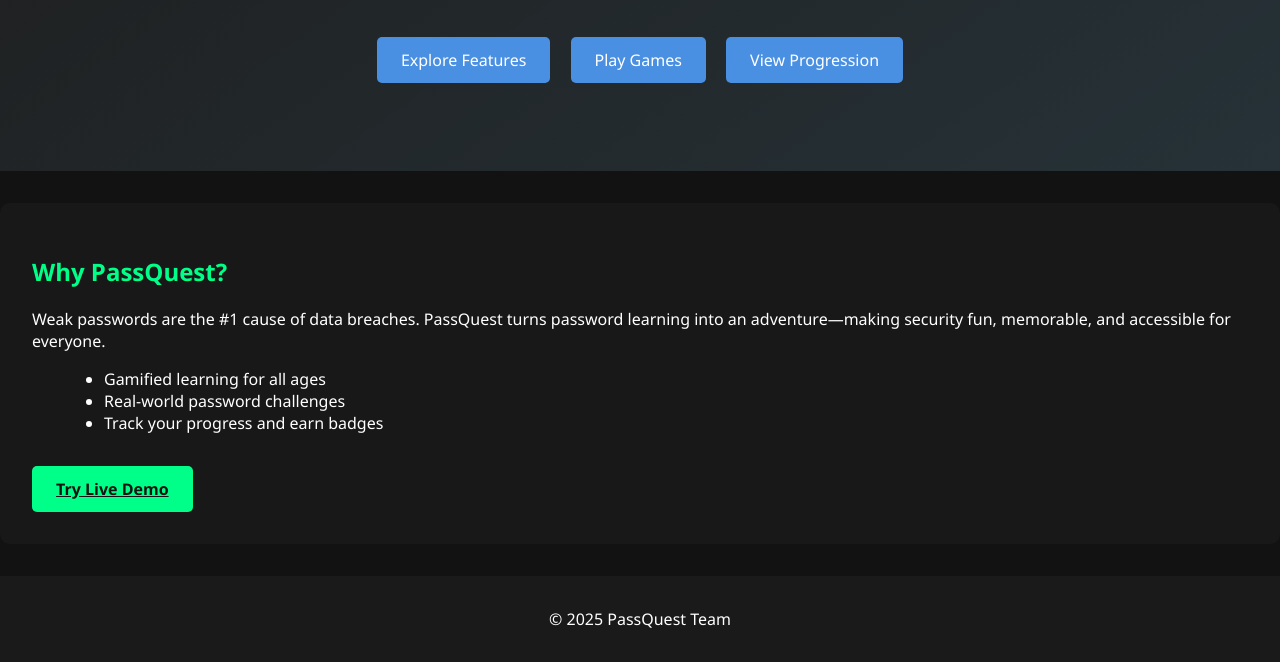
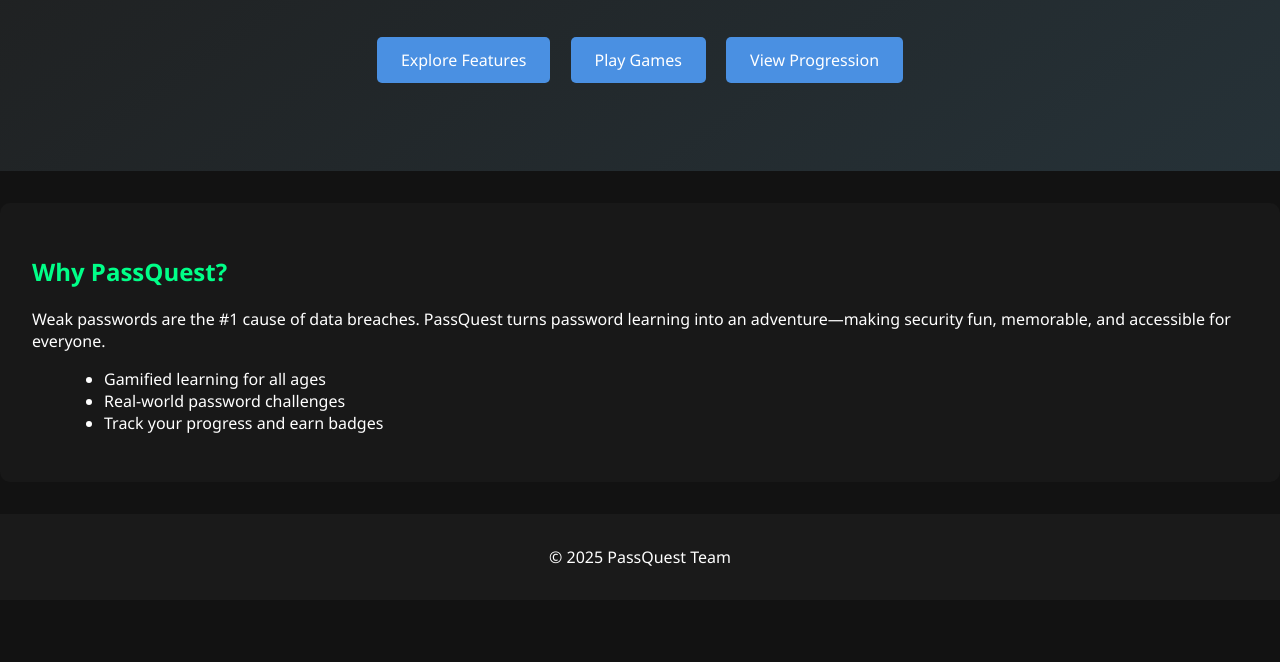
Before and after one commit to aleena-jaison/CyberRush, a plain HTML site: page index.html in a window 1280 px wide. Shown: the part 309-971 px from the top of the page. After the commit the page ends 909 px from the top, so only its background shows below. Drawn offline with Linux system fonts and the light colour scheme.

Commit message:
Update index.html

```diff
--- a/index.html
+++ b/index.html
@@ -143,7 +143,7 @@
       <li>Real-world password challenges</li>
       <li>Track your progress and earn badges</li>
     </ul>
-    <a href="demo.html" style="display:inline-block; margin-top:1rem; background:#00ff88; color:#121212; padding:0.75rem 1.5rem; border-radius:5px; font-weight:bold;">Try Live Demo</a>
+
   </section>
 
   <footer>
```
